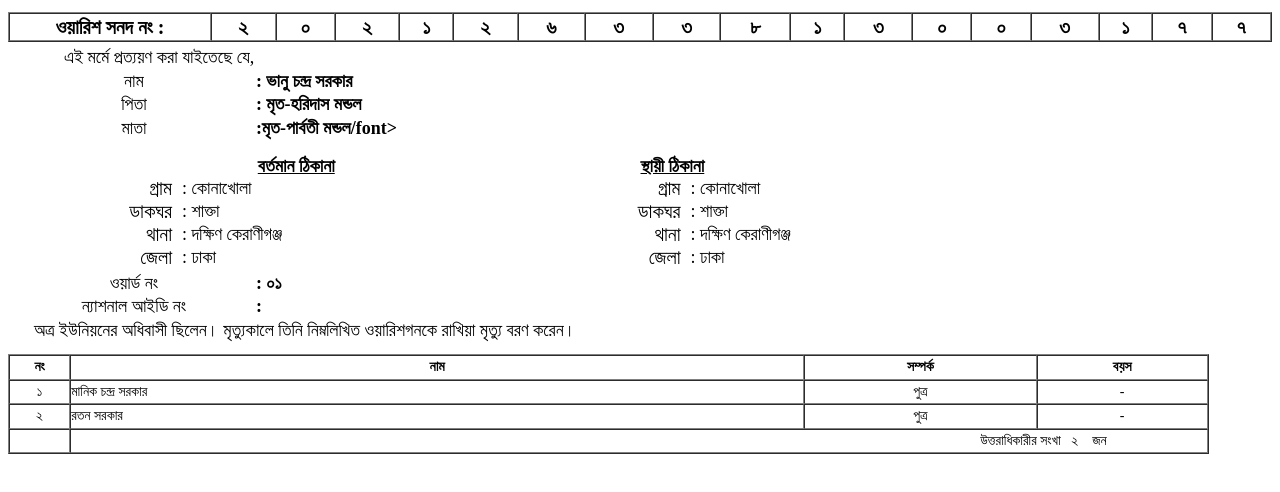
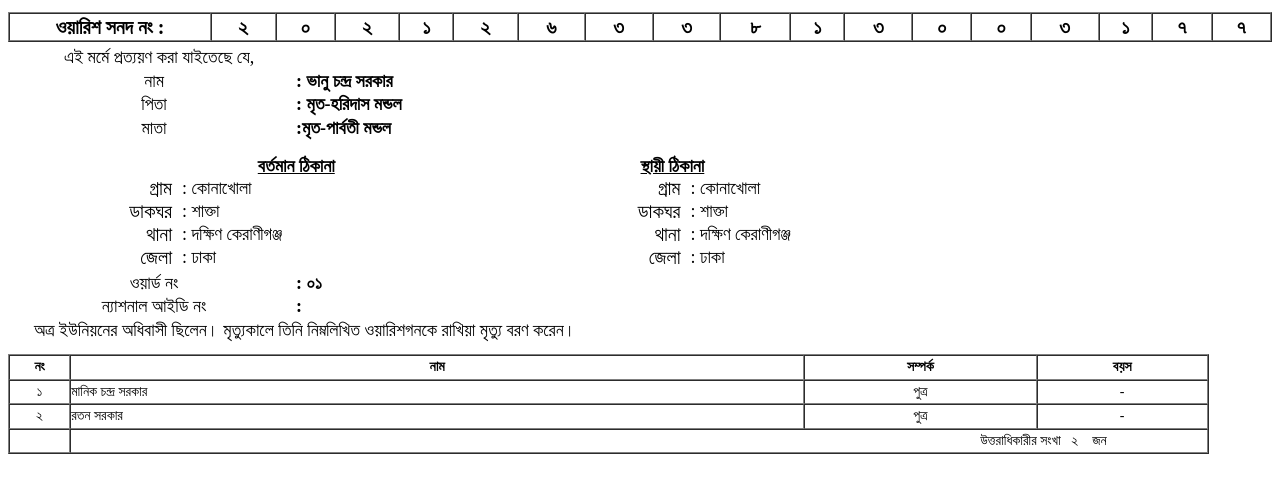
Before and after one commit to bastaup/index.php-onlinetrack-warish_onosondan-tid-20212633813003177, a plain HTML site: page index.html in a window 1280 px wide. Shown: the part 178-670 px from the top of the page. Drawn offline with Linux system fonts and the light colour scheme.

Commit message:
Update index.html

```diff
--- a/index.html
+++ b/index.html
@@ -77,7 +77,7 @@
             <tr>
                 <td style="font-size:18px; text-align:center;">মাতা </td>
                 <td>
-                    <font style="font-size:18px;  font-weight:bold;">:মৃত-পার্বতী মন্ডল/font>
+                    <font style="font-size:18px;  font-weight:bold;">:মৃত-পার্বতী মন্ডল</font>
                 </td>
                 <td></td>
                 <td></td>
```
